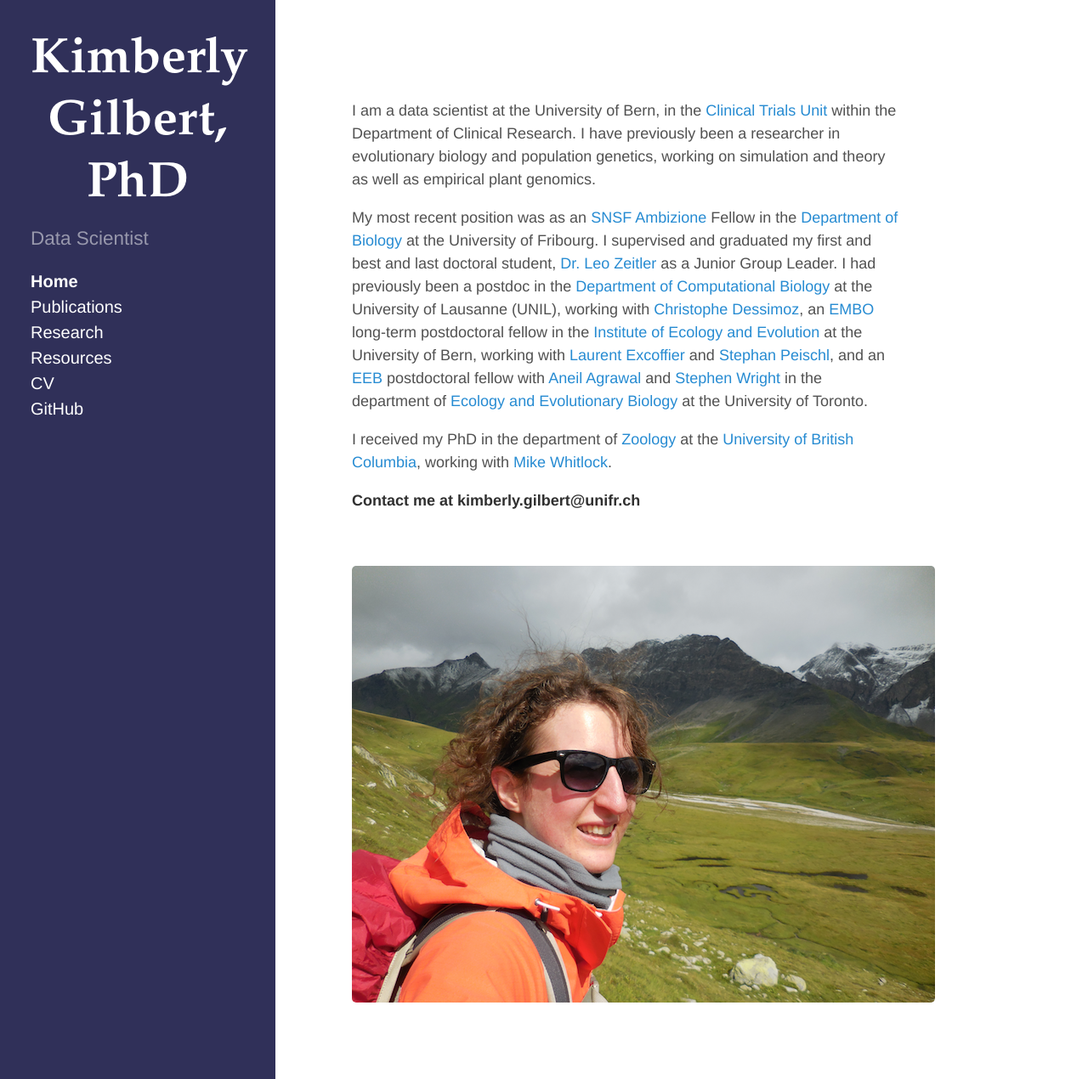
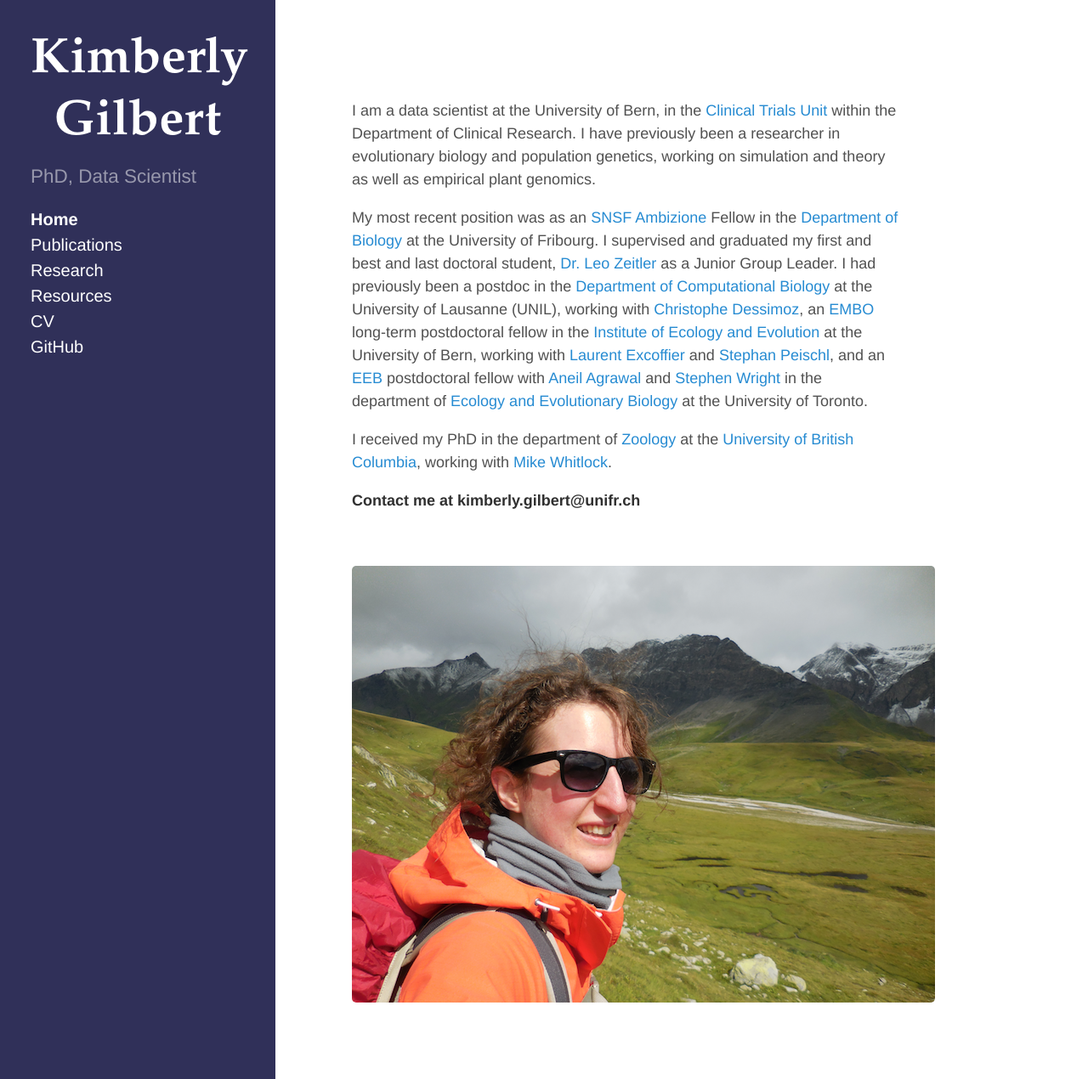
Before and after one commit to kjgilbert/kjgilbert.github.io, a Jekyll site: the page built from index.md, in a window 1280 px wide and 1270 px high. Shown: the whole window at 85% size. Built offline with Jekyll 4.4.1, drawn with Linux system fonts in a browser that asks for light colours; Markdown is read by kramdown in place of the engine named in the settings; part of the change alters nothing that is shown.

```diff
--- a/_config.yml
+++ b/_config.yml
@@ -6,9 +6,9 @@ pygments:         true
 permalink:        pretty
 
 # Setup
-title:            Kimberly Gilbert, PhD
-tagline:          'Data Scientist'
-description:      'Data Scientist'
+title:            Kimberly Gilbert
+tagline:          'PhD, Data Scientist'
+description:      'PhD, Data Scientist'
 url:              http://kjgilbert/github.io
 
 author:
```
